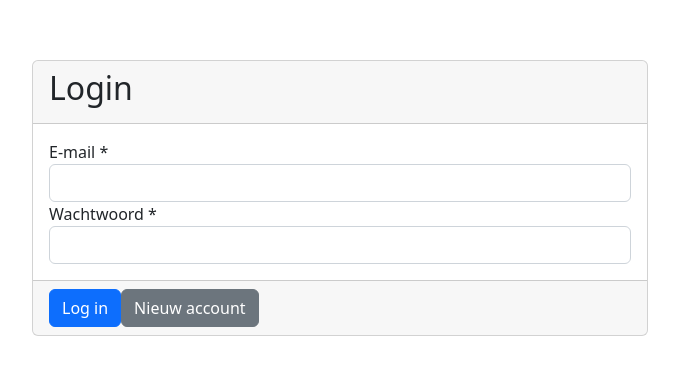
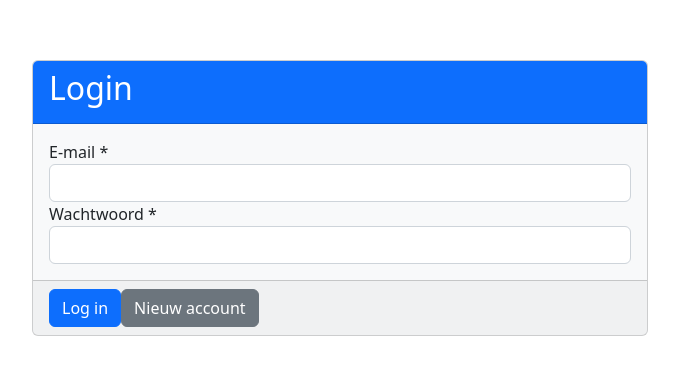
Before and after one commit to Sema-1054531/werkplaats-4-react, a React (Create React App) app in the folder one_piece/: page / in a window 1280 px wide. Shown: the part 202-576 px from the top of the page, without its empty margins (300-979 px from the left). Built offline with nearby package versions, Linux system fonts and the light colour scheme; the HTML template or start-up script is replaced by a standard one.

Commit message:
CHANGES: Login form styling

```diff
--- a/one_piece/src/components/LoginForm.js
+++ b/one_piece/src/components/LoginForm.js
@@ -1,6 +1,9 @@
 import React, {useRef, useState} from "react";
 import {Link, useNavigate} from "react-router-dom";
-import {Toast} from "bootstrap";
+import { Toast } from "bootstrap";
+
+import 'bootstrap/dist/css/bootstrap.min.css';
+
 
 const LoginForm = () => {
   const [email, setEmail] = useState("");
@@ -68,28 +71,28 @@ const LoginForm = () => {
     <div className="d-flex justify-content-center align-items-center vh-100">
       <div className="col-lg-6">
         <form onSubmit={ProceedLogin} className="container">
-          <div className="card">
-            <div className="card-header">
+          <div className="card bg-light">
+            <div className="card-header bg-primary text-white">
               <h2>Login</h2>
             </div>
             <div className="card-body">
               <div className="form-group">
-                <label>E-mail <span className="errmsg">*</span></label>
+                <label className="text-dark">E-mail <span className="errmsg">*</span></label>
                 <input
                   type="email"
                   value={email}
                   onChange={(e) => setEmail(e.target.value)}
                   className="form-control"
-                ></input>
+                />
               </div>
               <div className="form-group">
-                <label>Wachtwoord <span className="errmsg">*</span></label>
+                <label className="text-dark">Wachtwoord <span className="errmsg">*</span></label>
                 <input
                   type="password"
                   value={password}
                   onChange={(e) => setPassword(e.target.value)}
                   className="form-control"
-                ></input>
+                />
               </div>
             </div>
             <div className="card-footer">
@@ -107,7 +110,6 @@ const LoginForm = () => {
         </div>
       </div>
     </div>
-  );
-};
+  );}
 
 export default LoginForm;
```
